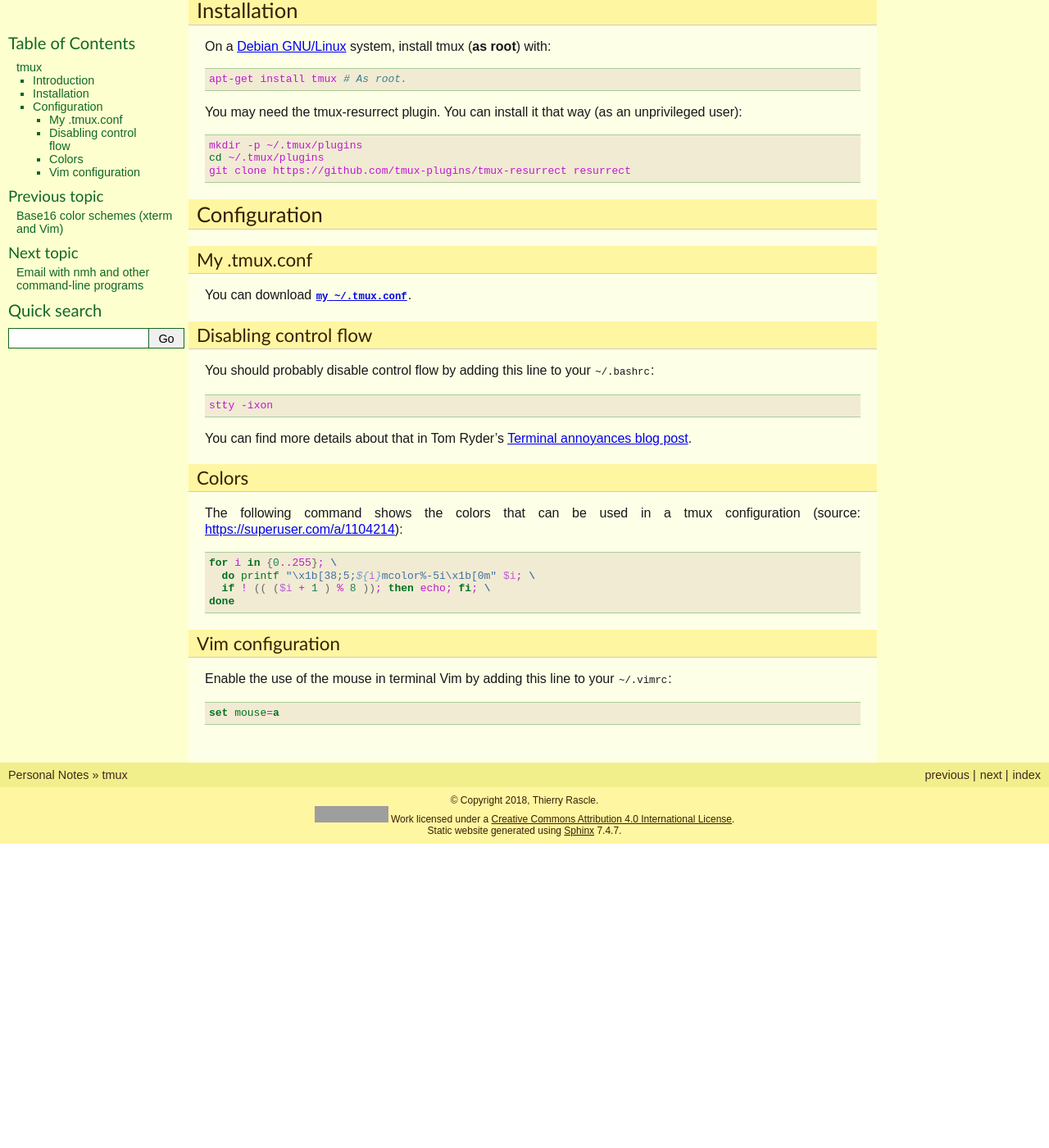
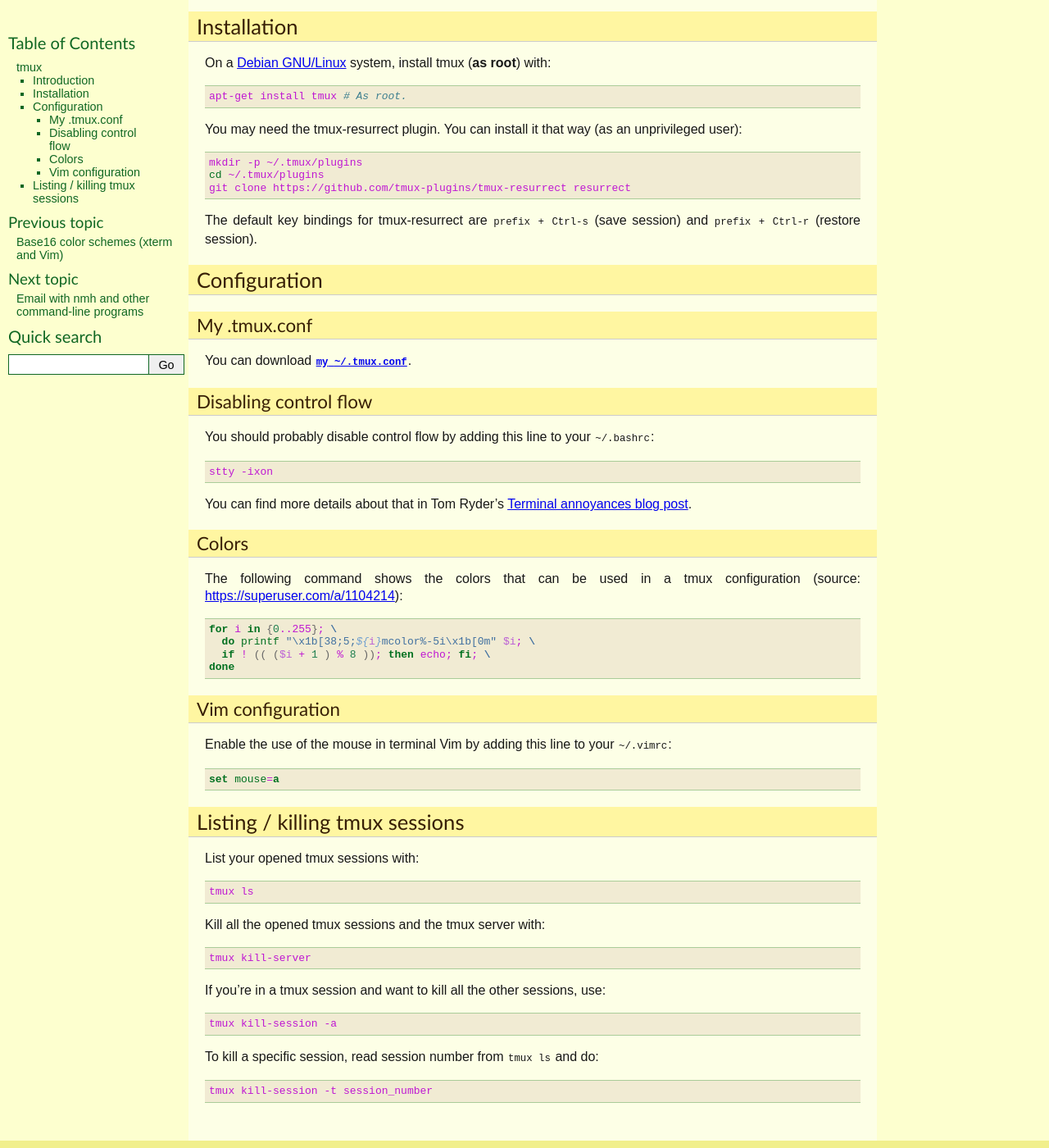
Before and after one commit to thierr26/thierr26_personal_notes_sphinx_sources, a Sphinx documentation site: the page built from source/tmux.rst, in a window 1280 px wide and 1400 px high, scrolled down 439 px. Shown: the whole window at 82% size. Built offline with Sphinx 7.4.7, drawn with Linux system fonts in a browser that asks for light colours; before the commit the page ends 1468 px from its top, so only the background shows below that; some of the changed text lies outside the part shown; grey boxes are pictures that could not be loaded.

Commit message:
Grow tmux page
* tmux-resurrect key bindings.
* Listing / killing tmux sessions.

```diff
--- a/source/tmux.rst
+++ b/source/tmux.rst
@@ -35,6 +35,9 @@
   mkdir -p ~/.tmux/plugins
   cd ~/.tmux/plugins
   git clone https://github.com/tmux-plugins/tmux-resurrect resurrect
+
+The default key bindings for tmux-resurrect are :code:`prefix + Ctrl-s` (save
+session) and :code:`prefix + Ctrl-r` (restore session).
 
 
 Configuration
@@ -97,3 +100,32 @@
   set mouse=a
 
 .. highlight:: shell
+
+
+Listing / killing tmux sessions
+-------------------------------
+
+.. index::
+  pair: tmux; list sessions
+  pair: tmux; ls
+  pair: tmux; kill all sessions
+  pair: tmux; kill-server
+  pair: tmux; kill session
+  pair: tmux; kill all other sessions
+  pair: tmux; kill-session
+
+List your opened tmux sessions with::
+
+  tmux ls
+
+Kill all the opened tmux sessions and the tmux server with::
+
+  tmux kill-server
+
+If you're in a tmux session and want to kill all the other sessions, use::
+
+  tmux kill-session -a
+
+To kill a specific session, read session number from :code:`tmux ls` and do::
+
+  tmux kill-session -t session_number
```
